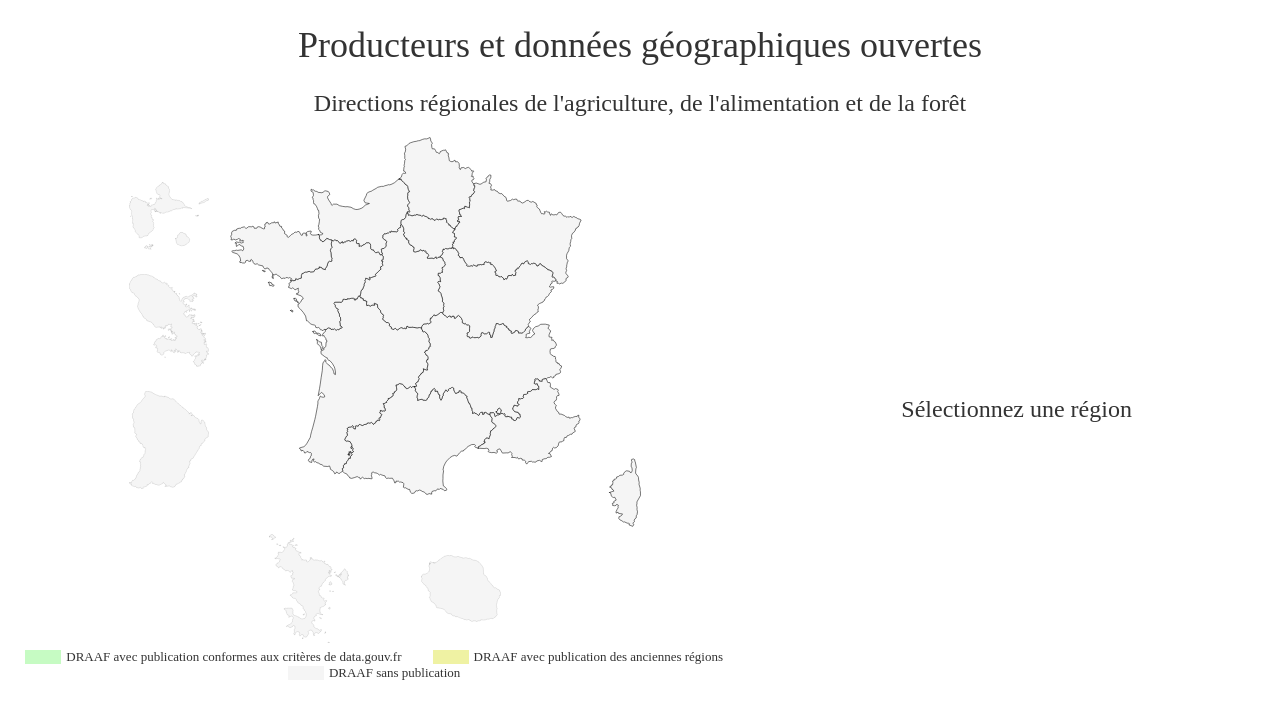
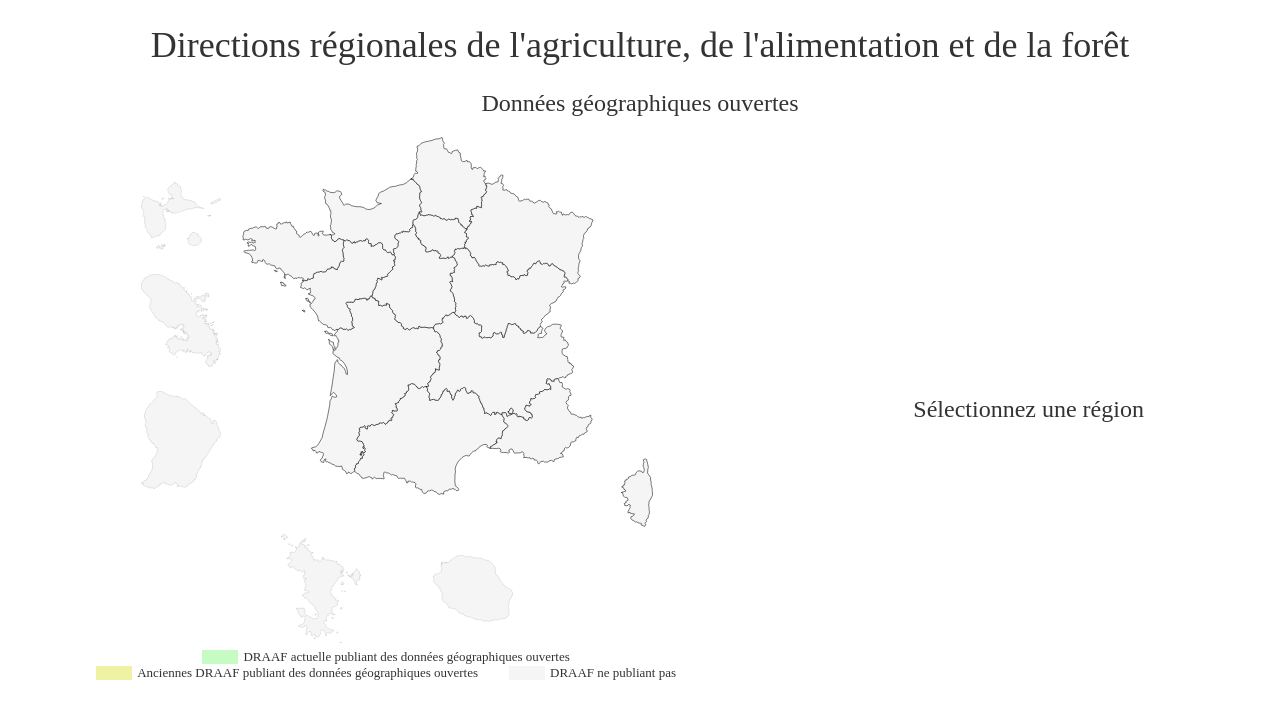
Before and after one commit to etalab/inspire-cartes-producteurs, a plain HTML site: page draaf.html in a window 1280 px wide. Drawn offline with Linux system fonts and the light colour scheme; no server answers; a web font is replaced by a local one.

Commit message:
Améliore page DRAAF

```diff
--- a/draaf.html
+++ b/draaf.html
@@ -6,12 +6,12 @@
     <link rel="stylesheet" href="style.css">
     <script src="https://cdn.polyfill.io/v2/polyfill.js?features=Array.prototype.map,fetch,promise"></script>
 
-    <title>DRAAF - Open data</title>
+    <title>Directions régionales de l'agriculture, de l'alimentation et de la forêt</title>
 
   </head>
   <body>
-    <h1>Producteurs et données géographiques ouvertes</h1>
-    <h2>Directions régionales de l'agriculture, de l'alimentation et de la forêt</h2>
+    <h1>Directions régionales de l'agriculture, de l'alimentation et de la forêt</h1>
+    <h2>Données géographiques ouvertes</h2>
 
     <div class="content">
 
@@ -100,17 +100,17 @@
         <div class="legends">
           <div class="legend">
             <div class="new"></div>
-            <span>DRAAF avec publication conformes aux critères de data.gouv.fr</span>
+            <span>DRAAF actuelle publiant des données géographiques ouvertes</span>
           </div>
 
           <div class="legend">
             <div class="old"></div>
-            <span>DRAAF avec publication des anciennes régions</span>
+            <span>Anciennes DRAAF publiant des données géographiques ouvertes</span>
           </div>
 
           <div class="legend">
             <div class="none"></div>
-            <span>DRAAF sans publication</span>
+            <span>DRAAF ne publiant pas</span>
           </div>
         </div>
 
--- a/js/regions.js
+++ b/js/regions.js
@@ -128,7 +128,7 @@ function displayInfos(evt) {
   var data = getRegionTotalCount(region);
 
   document.getElementById('region_name').innerHTML = '<b>' + region.nom + '</b>';
-  document.getElementById('data_nb').innerHTML = 'Nombre de données éligibles : <b>' + data + '</b>';
+  document.getElementById('data_nb').innerHTML = 'Nombre de données : <b>' + data + '</b>';
 
   displayData(region);
 }
```
